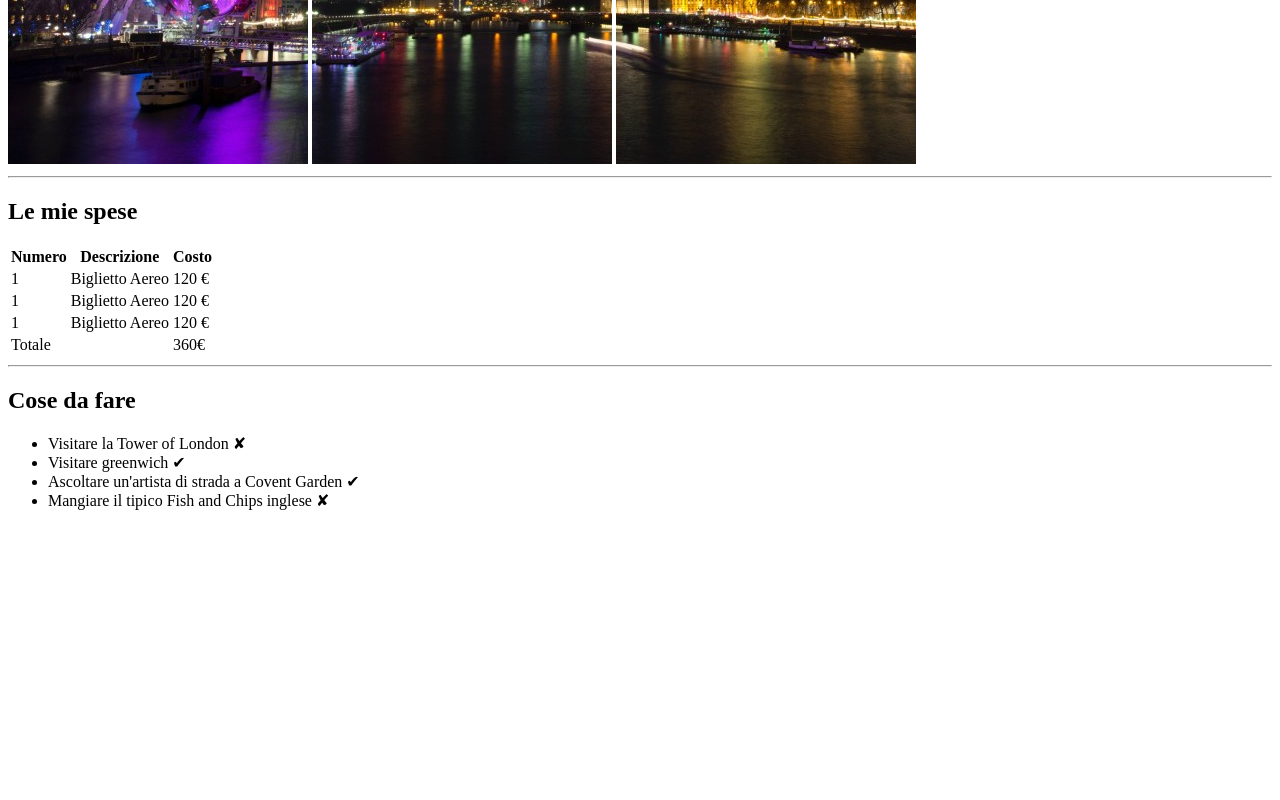
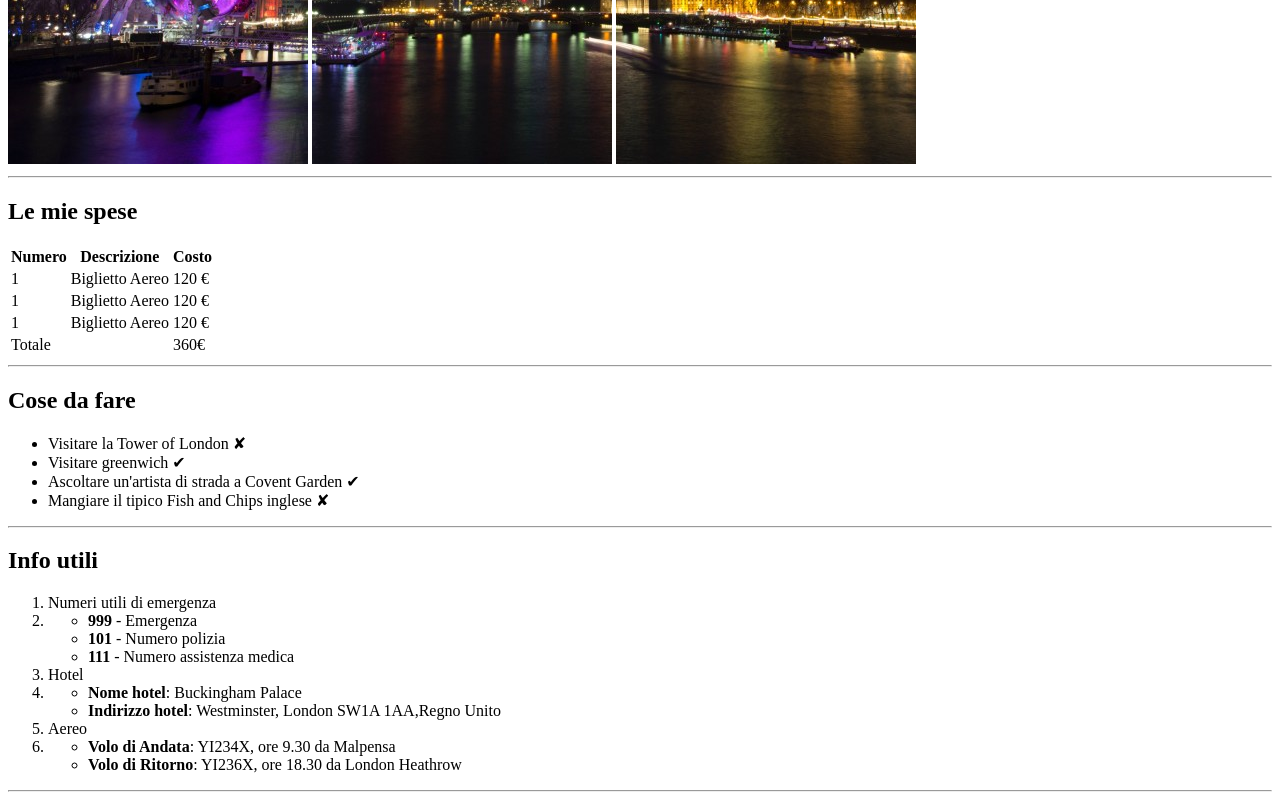
Before and after one commit to maripiero23/html-london-trip, a plain HTML site: page index.html in a window 1280 px wide. Shown: the part 516-1316 px from the top of the page. Before the commit the page ends 1042 px from the top, so only its background shows below. Drawn offline with Linux system fonts and the light colour scheme.

Commit message:
info utili liste

```diff
--- a/index.html
+++ b/index.html
@@ -62,6 +62,35 @@
             <li>Ascoltare un'artista di strada a Covent Garden &#10004;</li>
             <li>Mangiare il tipico Fish and Chips inglese &#x2718;</li>
         </ul>
+        <hr>
+        <h2>Info utili</h2>
+
+        <ol>
+            <li>Numeri utili di emergenza</li>
+            <li>
+                <ul>
+                    <li><strong>999</strong> - Emergenza</li>
+                    <li><strong>101</strong> - Numero polizia</li>
+                    <li><strong>111</strong> - Numero assistenza medica</li>
+                </ul>
+            </li>
+            <li>Hotel</li>
+            <li>
+                <ul>
+                    <li><strong>Nome hotel</strong>: Buckingham Palace</li>
+                    <li><strong>Indirizzo hotel</strong>: Westminster, London SW1A 1AA,Regno Unito</li>
+                </ul>
+            </li>
+            <li>Aereo</li>
+            <li>
+                <ul>
+                    <li><strong>Volo di Andata</strong>: YI234X, ore 9.30 da Malpensa</li>
+                    <li><strong>Volo di Ritorno</strong>: YI236X, ore 18.30 da London Heathrow</li>
+                </ul>
+            </li>
+        </ol>
+        <hr>
+
 
 
 
```
